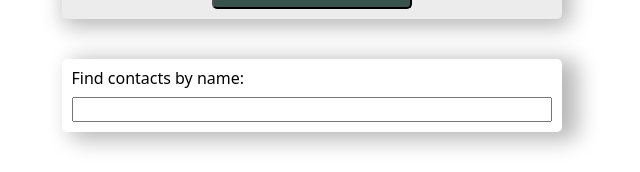
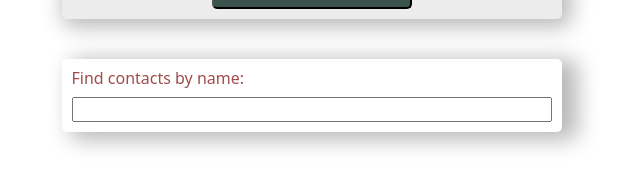
Before and after one commit to mitrofin/Phonebook, a React (Create React App) app: page / in a window 1280 px wide. Shown: the part 259-431 px from the top of the page, without its empty margins (318-958 px from the left). Built offline with nearby package versions, Linux system fonts and the light colour scheme.

Commit message:
Update Filter.module.scss

```diff
--- a/src/components/Filter/Filter.module.scss
+++ b/src/components/Filter/Filter.module.scss
@@ -12,6 +12,7 @@
   flex-direction: column;
   /* font-style: italic; */
   font-weight: 500;
+  color: rgb(160, 76, 76);
 }
 .filterInput {
   margin-top: 10px;
```
